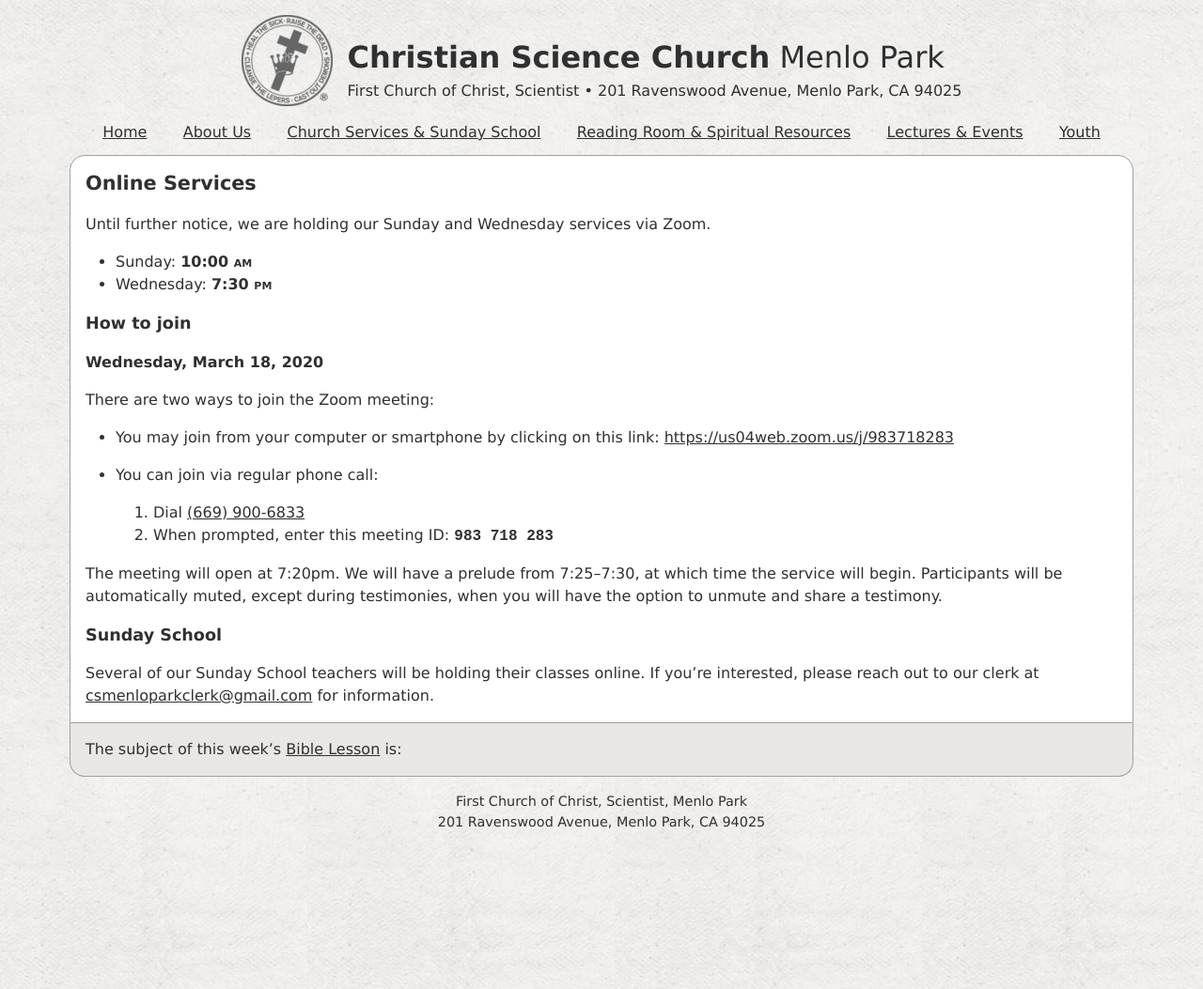
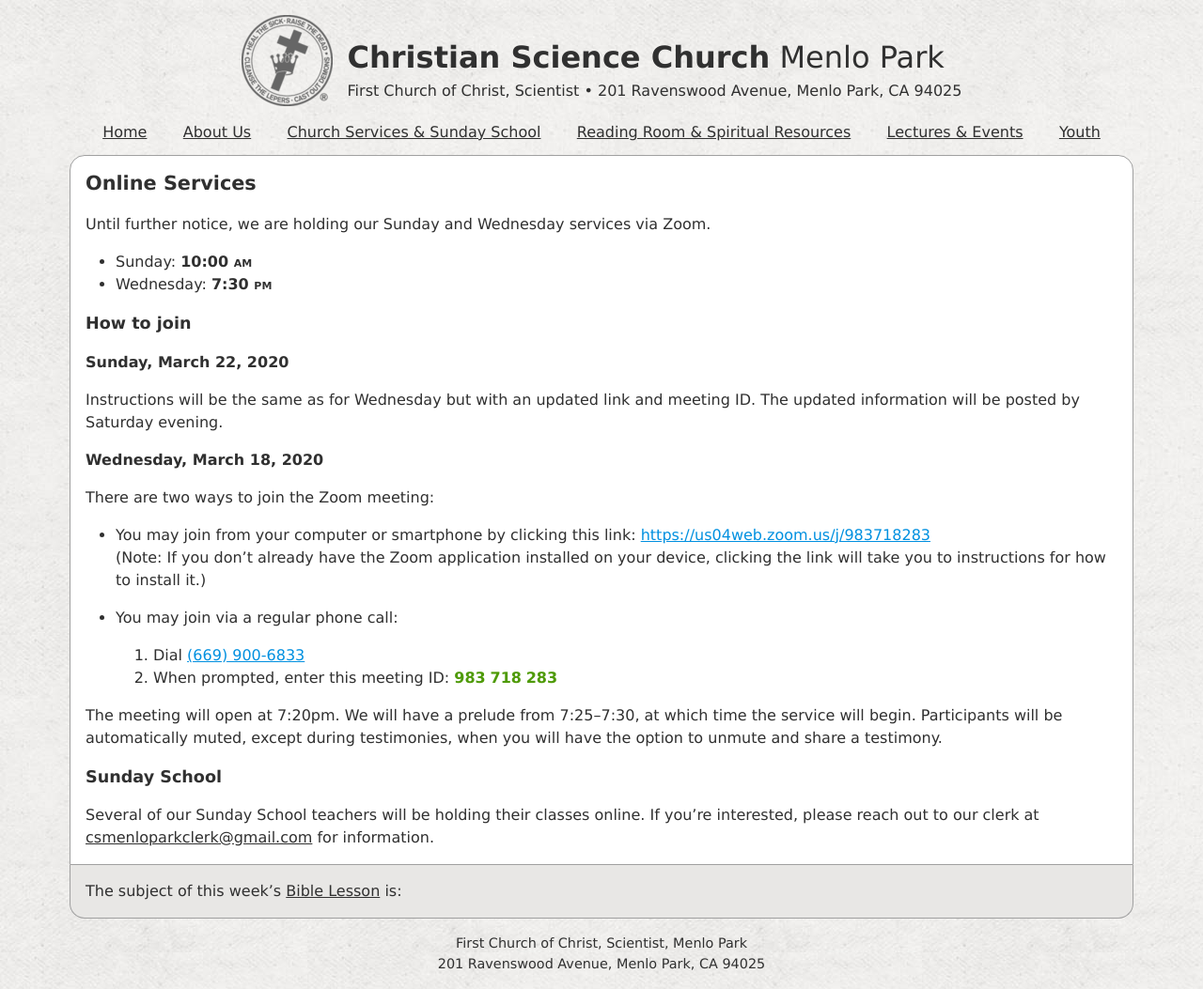
Before and after one commit to kalgynirae/csmenlopark, a Jekyll site: the page built from pages/online-services.md, in a window 1280 px wide. Shown: the whole page at 94% size. Built offline with Jekyll 4.4.1, drawn with Linux system fonts in a browser that asks for light colours; nearby versions of some CDN libraries; our own code applies the rules of GitHub Pages for plain Markdown files.

Commit message:
Update instructions; mention upcoming Sunday instructions

```diff
--- a/assets/style.sass
+++ b/assets/style.sass
@@ -38,6 +38,8 @@
   color: inherit
   transition: color 0.10s linear
   &:hover
+    color: $link-blue
+  &.blue
     color: $link-blue
 
 address
@@ -308,3 +310,9 @@
 
 img.inline, svg.inline
   vertical-align: middle
+
+.meeting-id
+  color: $green
+  font-weight: bold
+  span
+    margin-right: 0.3em
--- a/pages/online-services.md
+++ b/pages/online-services.md
@@ -14,15 +14,25 @@
 
 ## How to join
 
+### Sunday, March 22, 2020
+
+Instructions will be the same as for Wednesday but with an updated link and
+meeting ID. The updated information will be posted by Saturday evening.
+
 ### Wednesday, March 18, 2020
 
 There are two ways to join the Zoom meeting:
 
-* You may join from your computer or smartphone by clicking on this link: <a href="https://us04web.zoom.us/j/983718283" rel="external" target="_blank">https://us04web.zoom.us/j/983718283</a>
+* You may join from your computer or smartphone by clicking this link:
+  <a class="blue" href="https://us04web.zoom.us/j/983718283" rel="external" target="_blank">https://us04web.zoom.us/j/983718283</a>
+  <br>
+  (Note: If you don't already have the Zoom application installed on your
+  device, clicking the link will take you to instructions for how to install
+  it.)
 
-* You can join via regular phone call:
-  1. Dial <a href="tel:+16699006833">(669) 900-6833</a>
-  2. When prompted, enter this meeting ID: **`983 718 283`**
+* You may join via a regular phone call:
+  1. Dial <a class="blue" href="tel:+16699006833">(669) 900-6833</a>
+  2. When prompted, enter this meeting ID: <span class="meeting-id"><span>983</span><span>718</span><span>283</span></span>
 
 The meeting will open at 7:20pm.  We will have a prelude from 7:25–7:30, at
 which time the service will begin.  Participants will be automatically muted,
```
